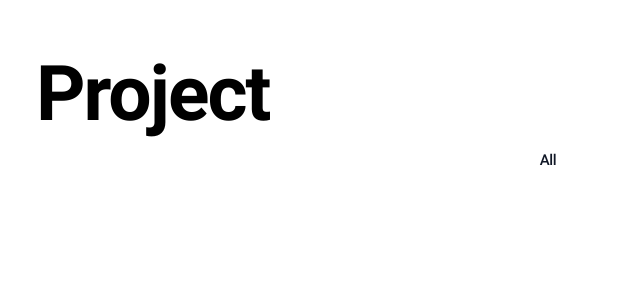
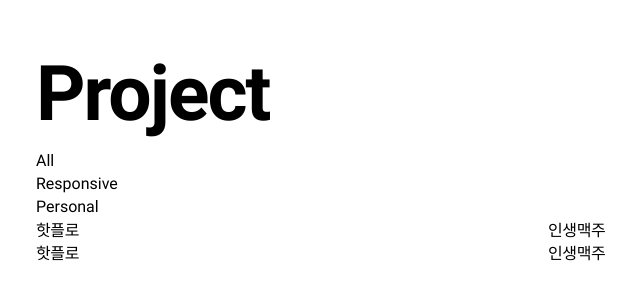
Before and after one commit to SeongChan95s/portfolio, a React (Vite) app: page /project in a window 1280 px wide. Shown: the part 116-416 px from the top of the page, without its empty margins (92-732 px from the left). Built offline with nearby package versions, Linux system fonts and the light colour scheme; a web font is replaced by a local one.

Commit message:
-탭메뉴 모션

```diff
--- a/src/pages/ProjectPage.tsx
+++ b/src/pages/ProjectPage.tsx
@@ -1,20 +1,86 @@
 import { Helmet } from 'react-helmet-async';
-import { Button } from '../components/common/Button';
-import { Tab } from '../components/common/Tab';
+import { useState } from 'react';
+import * as motion from 'motion/react-client';
+import type { Transition } from 'motion';
+import { AnimatePresence } from 'motion/react';
+
+const initialContents = [
+	{
+		id: 1,
+		name: '핫플로',
+		category: ['Personal', 'Responsive'],
+		desc: '핫플로는 트렌디한 핫플레이스 탐색 및 예약 & 웨이팅 플랫폼 입니다.',
+		link: '#none'
+	},
+	{
+		id: 2,
+		name: '인생맥주',
+		category: ['Personal', 'a'],
+		desc: '핫플로는 트렌디한 핫플레이스 탐색 및 예약 & 웨이팅 플랫폼 입니다.',
+		link: '#none'
+	},
+	{
+		id: 3,
+		name: '핫플로',
+		category: ['Personal', 'Responsive'],
+		desc: '핫플로는 트렌디한 핫플레이스 탐색 및 예약 & 웨이팅 플랫폼 입니다.',
+		link: '#none'
+	},
+	{
+		id: 4,
+		name: '인생맥주',
+		category: ['Personal', 'a'],
+		desc: '핫플로는 트렌디한 핫플레이스 탐색 및 예약 & 웨이팅 플랫폼 입니다.',
+		link: '#none'
+	}
+];
+
+const spring: Transition = {
+	type: 'spring',
+	damping: 20,
+	stiffness: 300
+};
 
 export default function ProjectPage() {
+	const [contents, setContents] = useState(initialContents);
+
 	return (
 		<>
 			<Helmet>
 				<title>SeongChan | Project</title>
 			</Helmet>
 			<main className="inner pt-[12vw]">
-				<Tab defaultKey="1">
-					<header>
-						<h2 className="text-[6vw] font-bold tracking-tight">Project</h2>
-						<Tab.Pane eventKey="1">All</Tab.Pane>
-					</header>
-				</Tab>
+				<header>
+					<h2 className="text-[6vw] font-bold tracking-tight">Project</h2>
+					<button onClick={() => setContents(initialContents)}>All</button>
+					<button
+						onClick={() =>
+							setContents(() => contents.filter(el => el.category.includes('Responsive')))
+						}>
+						Responsive
+					</button>
+					<button
+						onClick={() =>
+							setContents(() => contents.filter(el => el.category.includes('Personal')))
+						}>
+						Personal
+					</button>
+				</header>
+
+				<ul className="grid grid-cols-2">
+					<AnimatePresence initial={false}>
+						{contents.map(cont => (
+							<motion.li
+								key={cont.id}
+								layout
+								transition={spring}
+								initial={{ y: 100, opacity: 0 }}
+								animate={{ y: 0, opacity: 1 }}>
+								{cont.name}
+							</motion.li>
+						))}
+					</AnimatePresence>
+				</ul>
 			</main>
 		</>
 	);
```
